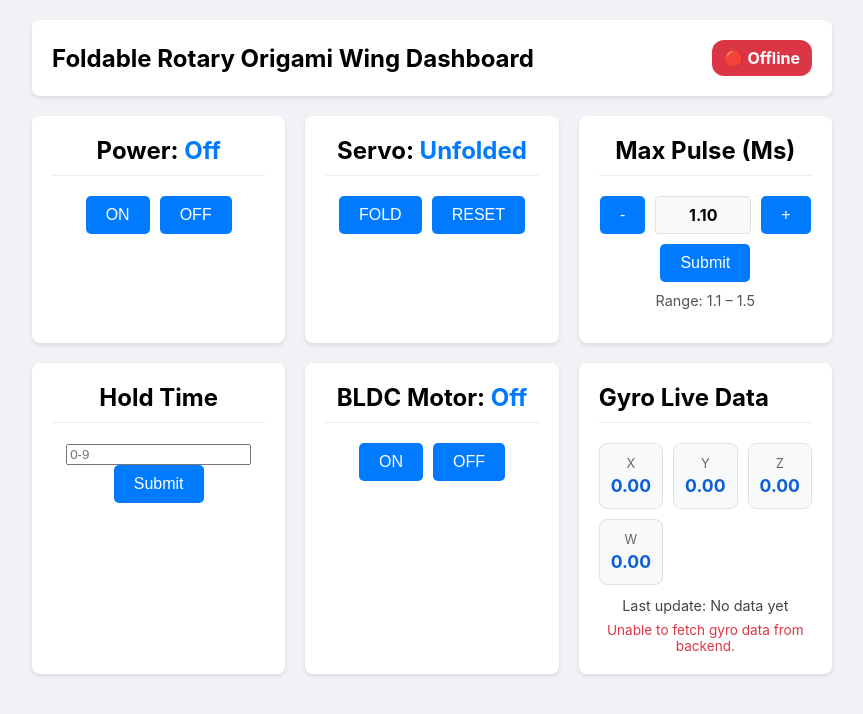
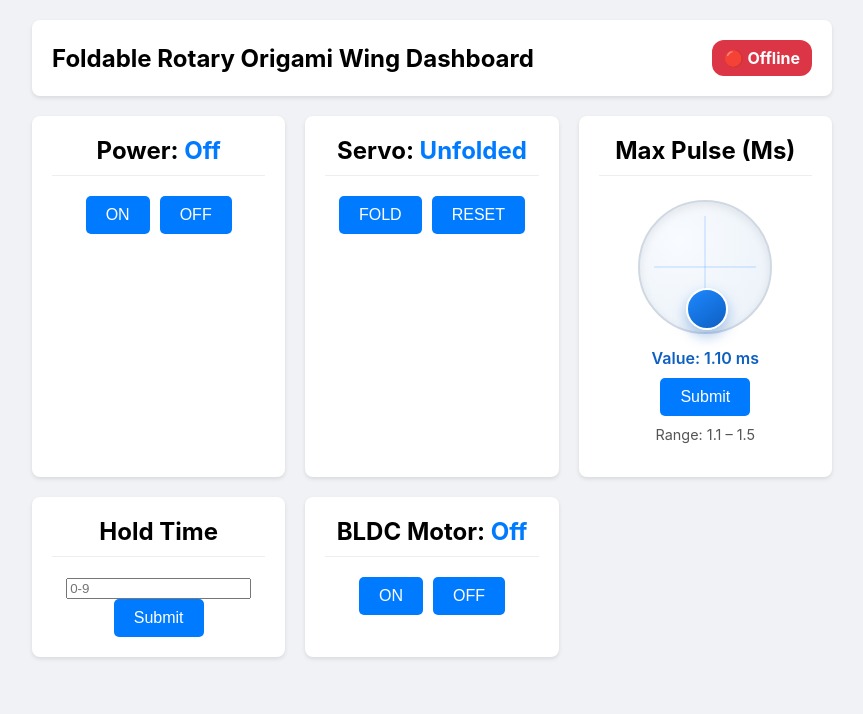
Before and after one commit to Sujit-Hegde/Trial-web, a React (Create React App) app in the folder trial-web/: page / in a window 1280 px wide. Shown: the top 714 px of the page, without its empty margins (208-1071 px from the left). Built offline with nearby package versions, Linux system fonts and the light colour scheme; no server answers.

Commit message:
Joystick added and gyroscope is removed

```diff
--- a/trial-web/src/App.css
+++ b/trial-web/src/App.css
@@ -81,20 +81,65 @@ body {
   gap: 10px;
 }
 
-.maxpulse-group {
+.joystick-wrapper {
   display: flex;
   justify-content: center;
-  align-items: center;
-  gap: 10px;
 }
 
-.maxpulse-value {
-  min-width: 70px;
-  padding: 8px 12px;
-  border-radius: 4px;
-  background-color: #f8f9fa;
-  border: 1px solid #dee2e6;
-  font-weight: bold;
+.joystick-base {
+  position: relative;
+  width: 130px;
+  height: 130px;
+  border-radius: 50%;
+  border: 2px solid #cfd8e3;
+  background: radial-gradient(circle at 30% 30%, #f8fbff 0%, #eaf1f8 100%);
+  box-shadow: inset 0 3px 10px rgba(0, 0, 0, 0.08);
+  margin: 4px 0;
+  touch-action: none;
+  user-select: none;
+}
+
+.joystick-crosshair-x,
+.joystick-crosshair-y {
+  position: absolute;
+  background-color: rgba(0, 123, 255, 0.25);
+}
+
+.joystick-crosshair-x {
+  left: 14px;
+  right: 14px;
+  top: 50%;
+  height: 1px;
+  transform: translateY(-50%);
+}
+
+.joystick-crosshair-y {
+  top: 14px;
+  bottom: 14px;
+  left: 50%;
+  width: 1px;
+  transform: translateX(-50%);
+}
+
+.joystick-knob {
+  position: absolute;
+  left: 50%;
+  top: 50%;
+  width: 38px;
+  height: 38px;
+  margin-left: -19px;
+  margin-top: -19px;
+  border-radius: 50%;
+  background: linear-gradient(145deg, #1e88ff, #0d5fc2);
+  box-shadow: 0 6px 14px rgba(13, 95, 194, 0.35);
+  border: 2px solid #ffffff;
+}
+
+.maxpulse-value-display {
+  margin-top: 10px;
+  margin-bottom: 0;
+  font-weight: 600;
+  color: #0d5fc2;
 }
 
 .maxpulse-range {
@@ -126,52 +171,3 @@ button:active {
 button.active {
   background-color: #28a745;
 }
-
-.gyro-group {
-  text-align: left;
-}
-
-.gyro-grid {
-  display: grid;
-  grid-template-columns: repeat(3, minmax(0, 1fr));
-  gap: 10px;
-}
-
-.gyro-item {
-  display: flex;
-  flex-direction: column;
-  align-items: center;
-  justify-content: center;
-  padding: 12px;
-  border-radius: 8px;
-  background-color: #f8f9fa;
-  border: 1px solid #dee2e6;
-}
-
-.gyro-label {
-  font-size: 0.8em;
-  color: #666;
-  margin-bottom: 4px;
-}
-
-.gyro-value {
-  font-size: 1.1em;
-  font-weight: bold;
-  color: #0b5ed7;
-}
-
-.gyro-timestamp {
-  margin-top: 12px;
-  margin-bottom: 0;
-  font-size: 0.9em;
-  color: #444;
-  text-align: center;
-}
-
-.gyro-error {
-  margin-top: 8px;
-  margin-bottom: 0;
-  font-size: 0.85em;
-  color: #dc3545;
-  text-align: center;
-}
--- a/trial-web/src/App.js
+++ b/trial-web/src/App.js
@@ -1,4 +1,4 @@
-import { useEffect, useState } from "react";
+import { useEffect, useRef, useState } from "react";
 import "./App.css";
 
 const BASE ="https://trial-web-1.onrender.com";
@@ -8,17 +8,21 @@ function App() {
   const [power, setPower] = useState(null);
   const [motorSpeed, setMotorSpeed] = useState(null);
   const [servoStatus, setServoStatus] = useState("Unfolded");
-  const [gyro, setGyro] = useState({ x: 0, y: 0, z: 0, timestamp: null });
-  const [gyroError, setGyroError] = useState(false);
 
   const [maxPulse, setMaxPulse] = useState(1.1);
+  const [joystickPos, setJoystickPos] = useState({ x: 0, y: 0 });
+  const [isDraggingJoystick, setIsDraggingJoystick] = useState(false);
+  const joystickRef = useRef(null);
+  const lastSentMaxPulseRef = useRef(null);
+  const lastSendAtRef = useRef(0);
 
 const [holdTime, setHoldTime] = useState("");
 const [submittedHoldTime, setSubmittedHoldTime] = useState(null);
 
   const MIN_MAX_PULSE = 1.1;
   const MAX_MAX_PULSE = 1.5;
-  const STEP_MAX_PULSE = 0.05;
+  const JOYSTICK_LIMIT = 40;
+  const MAXPULSE_PUSH_INTERVAL_MS = 120;
 
   // CHECK STATUS
   useEffect(() => {
@@ -33,7 +37,7 @@ const [submittedHoldTime, setSubmittedHoldTime] = useState(null);
         if (isOnline) {
           setPower(data.power);
           setMotorSpeed(data.motor.power);
-          if (data.motor && typeof data.motor.maxPulse === "number") {
+          if (!isDraggingJoystick && data.motor && typeof data.motor.maxPulse === "number") {
             setMaxPulse(data.motor.maxPulse);
           }
           // Do not overwrite servoStatus here; it is controlled
@@ -44,32 +48,6 @@ const [submittedHoldTime, setSubmittedHoldTime] = useState(null);
         setOnline(false);
       }
     }, 2000);
-
-    return () => clearInterval(interval);
-  }, []);
-
-  // LIVE GYRO DATA
-  useEffect(() => {
-    const interval = setInterval(async () => {
-      try {
-        const res = await fetch(BASE + "/gyro");
-        if (!res.ok) {
-          throw new Error("Failed to fetch gyro");
-        }
-
-        const data = await res.json();
-        setGyro({
-          x: Number(data.x ?? 0),
-          y: Number(data.y ?? 0),
-          z: Number(data.z ?? 0),
-          timestamp: data.timestamp ?? null
-        });
-        setGyroError(false);
-      } catch (error) {
-        console.error("Error fetching gyro:", error);
-        setGyroError(true);
-      }
-    }, 1000);
 
     return () => clearInterval(interval);
   }, []);
@@ -123,29 +101,31 @@ const [submittedHoldTime, setSubmittedHoldTime] = useState(null);
     alert(`Hold time of ${holdTime} seconds submitted.`);
   };
 
-  const handleIncreaseMaxPulse = () => {
-    setMaxPulse((prev) => {
-      const next = Math.min(MAX_MAX_PULSE, (Number(prev) || MIN_MAX_PULSE) + STEP_MAX_PULSE);
-      return Number(next.toFixed(2));
-    });
+  const clampMaxPulse = (value) => {
+    return Math.min(MAX_MAX_PULSE, Math.max(MIN_MAX_PULSE, Number(value)));
   };
 
-  const handleDecreaseMaxPulse = () => {
-    setMaxPulse((prev) => {
-      const next = Math.max(MIN_MAX_PULSE, (Number(prev) || MIN_MAX_PULSE) - STEP_MAX_PULSE);
-      return Number(next.toFixed(2));
-    });
+  const mapPulseToJoystickY = (value) => {
+    const clamped = clampMaxPulse(value);
+    const ratio = (clamped - MIN_MAX_PULSE) / (MAX_MAX_PULSE - MIN_MAX_PULSE);
+    return (1 - ratio * 2) * JOYSTICK_LIMIT;
   };
 
-  const handleMaxPulseSubmit = async () => {
-    const numeric = Number(maxPulse);
+  const postMaxPulse = async (value, options = {}) => {
+    const { silentSuccess = true } = options;
+    const numeric = Number(value);
     if (isNaN(numeric)) {
-      alert("Invalid maxPulse value");
+      if (!silentSuccess) {
+        alert("Invalid maxPulse value");
+      }
       return;
     }
 
-    const clamped = Math.min(MAX_MAX_PULSE, Math.max(MIN_MAX_PULSE, numeric));
+    const clamped = clampMaxPulse(numeric);
     setMaxPulse(clamped);
+
+    lastSentMaxPulseRef.current = clamped;
+    lastSendAtRef.current = Date.now();
 
     try {
       const res = await fetch(BASE + "/motor/maxPulse", {
@@ -158,11 +138,75 @@ const [submittedHoldTime, setSubmittedHoldTime] = useState(null);
         throw new Error("Failed to update maxPulse");
       }
 
-      alert(`Max pulse set to ${clamped.toFixed(2)} ms`);
+      if (!silentSuccess) {
+        alert(`Max pulse set to ${clamped.toFixed(2)} ms`);
+      }
     } catch (error) {
       console.error("Error updating maxPulse:", error);
-      alert("Error updating maxPulse on server");
+      lastSentMaxPulseRef.current = null;
+      if (!silentSuccess) {
+        alert("Error updating maxPulse on server");
+      }
     }
+  };
+
+  useEffect(() => {
+    if (!isDraggingJoystick) {
+      setJoystickPos({ x: 0, y: mapPulseToJoystickY(maxPulse) });
+    }
+  }, [maxPulse, isDraggingJoystick]);
+
+  const updateJoystickFromPointer = (event) => {
+    const base = joystickRef.current;
+    if (!base) {
+      return;
+    }
+
+    const rect = base.getBoundingClientRect();
+    const centerY = rect.top + rect.height / 2;
+    const dy = event.clientY - centerY;
+    const constrainedY = Math.max(-JOYSTICK_LIMIT, Math.min(JOYSTICK_LIMIT, dy));
+
+    setJoystickPos({ x: 0, y: constrainedY });
+
+    const normalizedY = Math.max(-1, Math.min(1, -constrainedY / JOYSTICK_LIMIT));
+    const nextPulse = MIN_MAX_PULSE + ((normalizedY + 1) / 2) * (MAX_MAX_PULSE - MIN_MAX_PULSE);
+    const rounded = Number(nextPulse.toFixed(2));
+    setMaxPulse(rounded);
+
+    const now = Date.now();
+    const shouldPush =
+      now - lastSendAtRef.current >= MAXPULSE_PUSH_INTERVAL_MS &&
+      rounded !== lastSentMaxPulseRef.current;
+
+    if (shouldPush) {
+      postMaxPulse(rounded, { silentSuccess: true });
+    }
+  };
+
+  const handleJoystickPointerDown = (event) => {
+    setIsDraggingJoystick(true);
+    event.currentTarget.setPointerCapture(event.pointerId);
+    updateJoystickFromPointer(event);
+  };
+
+  const handleJoystickPointerMove = (event) => {
+    if (!isDraggingJoystick) {
+      return;
+    }
+    updateJoystickFromPointer(event);
+  };
+
+  const handleJoystickPointerUp = (event) => {
+    setIsDraggingJoystick(false);
+    if (event.currentTarget.hasPointerCapture(event.pointerId)) {
+      event.currentTarget.releasePointerCapture(event.pointerId);
+    }
+    handleMaxPulseSubmit(maxPulse, { silentSuccess: true });
+  };
+
+  const handleMaxPulseSubmit = async (value = maxPulse, options = {}) => {
+    await postMaxPulse(value, options);
   };
 
   return (
@@ -206,11 +250,24 @@ const [submittedHoldTime, setSubmittedHoldTime] = useState(null);
         {/* MAX PULSE */}
         <div className="control-group">
           <h2>Max Pulse (ms)</h2>
-          <div className="maxpulse-group">
-            <button onClick={handleDecreaseMaxPulse}>-</button>
-            <span className="maxpulse-value">{maxPulse.toFixed(2)}</span>
-            <button onClick={handleIncreaseMaxPulse}>+</button>
+          <div className="joystick-wrapper">
+            <div
+              ref={joystickRef}
+              className="joystick-base"
+              onPointerDown={handleJoystickPointerDown}
+              onPointerMove={handleJoystickPointerMove}
+              onPointerUp={handleJoystickPointerUp}
+              onPointerCancel={handleJoystickPointerUp}
+            >
+              <div className="joystick-crosshair-x"></div>
+              <div className="joystick-crosshair-y"></div>
+              <div
+                className="joystick-knob"
+                style={{ transform: `translate(${joystickPos.x}px, ${joystickPos.y}px)` }}
+              ></div>
+            </div>
           </div>
+          <p className="maxpulse-value-display">Value: {maxPulse.toFixed(2)} ms</p>
           <div className="button-group" style={{ marginTop: "10px" }}>
             <button onClick={handleMaxPulseSubmit}>Submit</button>
           </div>
@@ -256,33 +313,6 @@ const [submittedHoldTime, setSubmittedHoldTime] = useState(null);
             </button>
           </div>
         </div>
-
-        {/* GYRO LIVE DATA */}
-        <div className="control-group gyro-group">
-          <h2>Gyro Live Data</h2>
-          <div className="gyro-grid">
-            <div className="gyro-item">
-              <span className="gyro-label">X</span>
-              <span className="gyro-value">{gyro.x.toFixed(2)}</span>
-            </div>
-            <div className="gyro-item">
-              <span className="gyro-label">Y</span>
-              <span className="gyro-value">{gyro.y.toFixed(2)}</span>
-            </div>
-            <div className="gyro-item">
-              <span className="gyro-label">Z</span>
-              <span className="gyro-value">{gyro.z.toFixed(2)}</span>
-            </div>
-            <div className="gyro-item">
-              <span className="gyro-label">W</span>
-              <span className="gyro-value">{Math.sqrt(gyro.x ** 2 + gyro.y ** 2 + gyro.z ** 2).toFixed(2)}</span>
-            </div>
-          </div>
-          <p className="gyro-timestamp">
-            Last update: {gyro.timestamp ? new Date(gyro.timestamp).toLocaleTimeString() : "No data yet"}
-          </p>
-          {gyroError && <p className="gyro-error">Unable to fetch gyro data from backend.</p>}
-        </div>
       </div>
     </div>
   );
```
Also changed, not shown: 1 other file (tests, documents, lock files or other folders).
